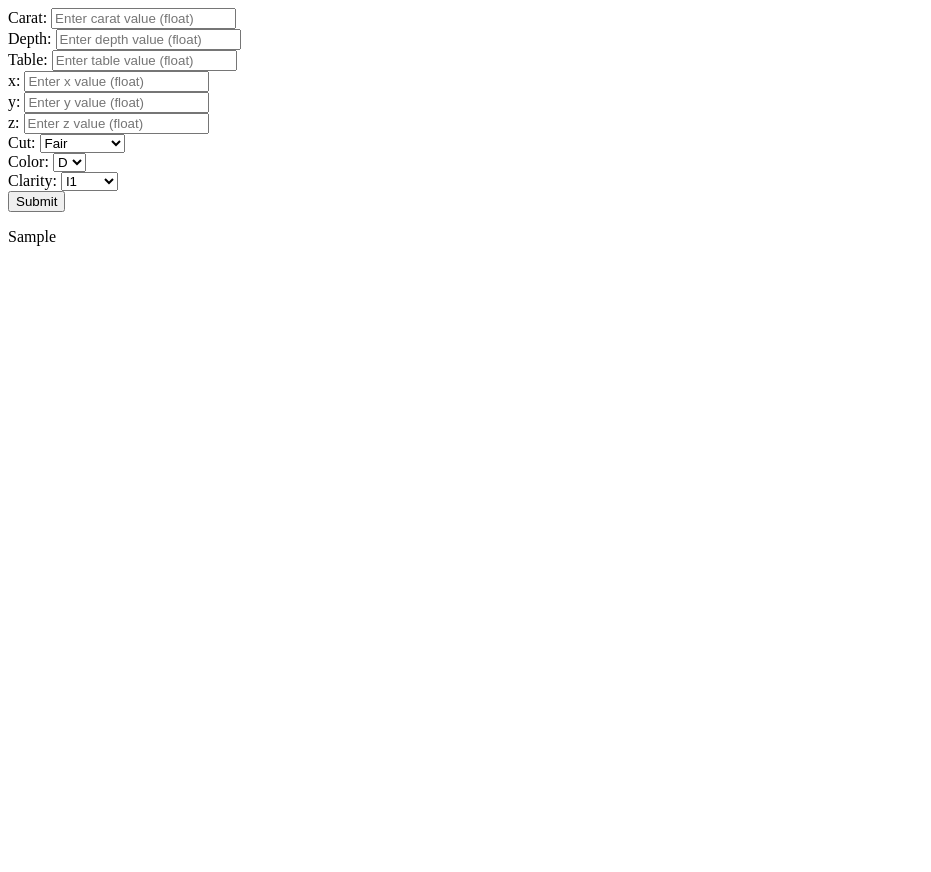
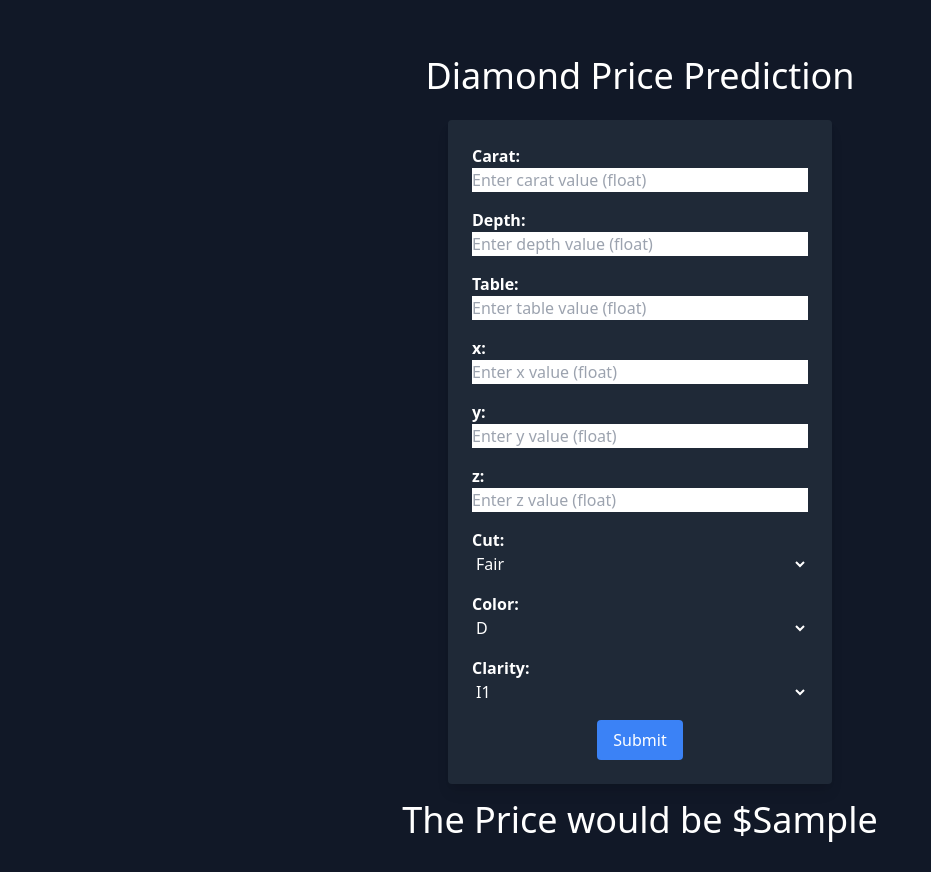
Before and after one commit to AJAmit17/DiamondPricePrediction, a Flask app: template templates/form.html in a window 1280 px wide. Shown: the whole page, without its empty margins (0-931 px from the left). Before the commit the page ends 246 px from the top, so only its background shows below. Run offline with Flask 3, Linux system fonts and the light colour scheme; the template is opened without the code that fills it: most values are stand-ins (such as "Sample title", 1, 10 or a date in 2020).

Commit message:
'templatesUpdate'

```diff
--- a/application.py
+++ b/application.py
@@ -1,16 +1,11 @@
 from flask import Flask,request,render_template,jsonify
 from src.pipelines.prediction_pipeline import CustomData,PredictPipeline
-
 
 application=Flask(__name__)
 
 app=application
 
-@app.route('/')
-def home_page():
-    return render_template('index.html')
-
-@app.route('/predict',methods=['GET','POST'])
+@app.route('/',methods=['GET','POST'])
 def predict_datapoint():
     if request.method=='GET':
         return render_template('form.html')
--- a/templates/form.html
+++ b/templates/form.html
@@ -1,40 +1,48 @@
-<html>
-    <head></head>
-    <body>
-    <form action="{{url_for('predict_datapoint')}}" method="POST">
-        <div class="form-group">
-            <label for="carat">Carat:</label>
-            <input type="text" id="carat" name="carat" placeholder="Enter carat value (float)">
+<!DOCTYPE html>
+<html lang="en">
+<head>
+    <meta charset="UTF-8">
+    <meta name="viewport" content="width=device-width, initial-scale=1.0">
+    <title>Your Form</title>
+    <!-- Include Tailwind CSS -->
+    <link href="https://cdn.jsdelivr.net/npm/tailwindcss@2.2.15/dist/tailwind.min.css" rel="stylesheet">
+</head>
+    <body class="bg-gray-900 text-white p-8">
+    <h1 class="text-center m-4 p-2 text-4xl text-bold">Diamond Price Prediction</h1>
+    <form action="{{url_for('predict_datapoint')}}" method="POST" class="bg-gray-800 p-6 rounded shadow-lg w-96 mx-auto">
+        <div class="form-group mb-4">
+            <label for="carat" class="block font-bold">Carat:</label>
+            <input type="text" id="carat" name="carat" placeholder="Enter carat value (float)" class="w-full text-black">
         </div>
 
-        <div class="form-group">
-            <label for="depth">Depth:</label>
-            <input type="text" id="depth" name="depth" placeholder="Enter depth value (float)">
+        <div class="form-group mb-4">
+            <label for="depth" class="block font-bold">Depth:</label>
+            <input type="text" id="depth" name="depth" placeholder="Enter depth value (float)" class="w-full text-black">
         </div>
 
-        <div class="form-group">
-            <label for="table">Table:</label>
-            <input type="text" id="table" name="table" placeholder="Enter table value (float)">
+        <div class="form-group mb-4">
+            <label for="table" class="block font-bold">Table:</label>
+            <input type="text" id="table" name="table" placeholder="Enter table value (float)" class="w-full text-black">
         </div>
 
-        <div class="form-group">
-            <label for="x">x:</label>
-            <input type="text" id="x" name="x" placeholder="Enter x value (float)">
+        <div class="form-group mb-4">
+            <label for="x" class="block font-bold">x:</label>
+            <input type="text" id="x" name="x" placeholder="Enter x value (float)" class="w-full text-black">
         </div>
 
-        <div class="form-group">
-            <label for="y">y:</label>
-            <input type="text" id="y" name="y" placeholder="Enter y value (float)">
+        <div class="form-group mb-4">
+            <label for="y" class="block font-bold">y:</label>
+            <input type="text" id="y" name="y" placeholder="Enter y value (float)" class="w-full text-black">
         </div>
 
-        <div class="form-group">
-            <label for="z">z:</label>
-            <input type="text" id="z" name="z" placeholder="Enter z value (float)">
+        <div class="form-group mb-4">
+            <label for="z" class="block font-bold">z:</label>
+            <input type="text" id="z" name="z" placeholder="Enter z value (float)" class="w-full text-black">
         </div>
 
-    <div class="form-group">
-      <label for="cut">Cut:</label>
-      <select id="cut" name="cut">
+    <div class="form-group mb-4">
+      <label for="cut" class="block font-bold">Cut:</label>
+      <select id="cut" name="cut" class="bg-gray-800 w-full">
         <option value="Fair">Fair</option>
         <option value="Good">Good</option>
         <option value="Very Good">Very Good</option>
@@ -43,9 +51,9 @@
       </select>
     </div>
 
-    <div class="form-group">
-      <label for="color">Color:</label>
-      <select id="color" name="color">
+    <div class="form-group mb-4">
+      <label for="color" class="block font-bold">Color:</label>
+      <select id="color" name="color" class="bg-gray-800 w-full">
         <option value="D">D</option>
         <option value="E">E</option>
         <option value="F">F</option>
@@ -56,9 +64,9 @@
       </select>
     </div>
 
-    <div class="form-group">
-      <label for="clarity">Clarity:</label>
-      <select id="clarity" name="clarity">
+    <div class="form-group mb-4">
+      <label for="clarity" class="block font-bold">Clarity:</label>
+      <select id="clarity" name="clarity" class="bg-gray-800 w-full">
         <option value="I1">I1</option>
         <option value="SI2">SI2</option>
         <option value="SI1">SI1</option>
@@ -71,9 +79,14 @@
     </div>
 
     <div style="clear:both;"></div>
-      <input type="submit" value="Submit">
+    <div class="text-center mt-4">
+      <input type="submit" value="Submit" class="bg-blue-500 text-white px-4 py-2 rounded">
+    </div>
     </form>
 
-    {{final_result}}
+    <div class="text-center mt-4 text-4xl">
+      The Price would be ${{final_result}}
+    </div>
 
-    </body></html>
+    </body>
+    </html>
--- a/templates/index.html
+++ /dev/null
@@ -1 +0,0 @@
-<h1>Home Page</h1>
```
